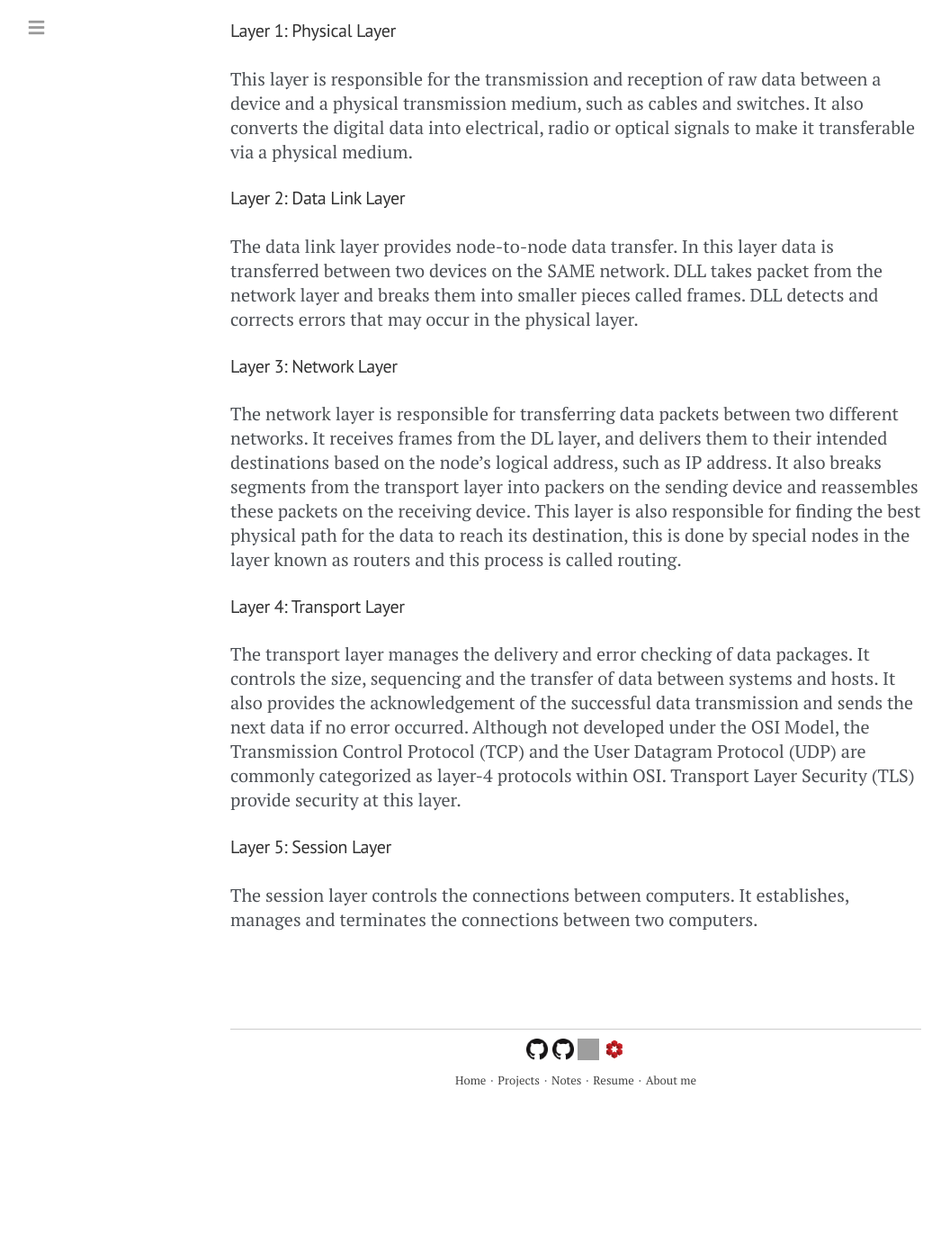
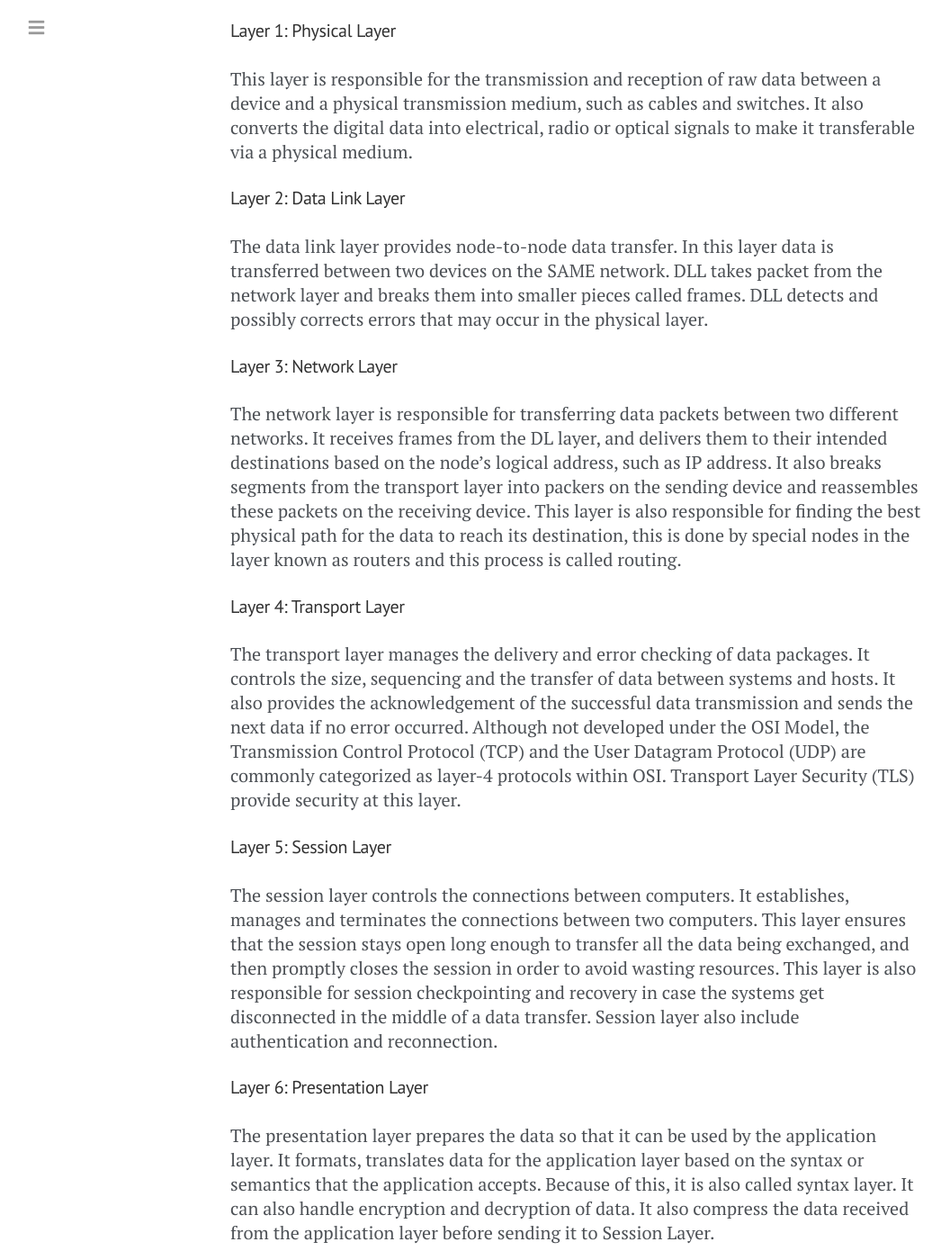
Before and after one commit to LeoAB10/LeoAB10.github.io, a Jekyll site: the page built from notes/CS224.md, in a window 1280 px wide and 1400 px high, scrolled down 1558 px. Shown: the whole window at 90% size, without its empty margins (0-1056 px from the left). Built offline with Jekyll 4.4.1, drawn with Linux system fonts in a browser that asks for light colours; before the commit the page ends 2769 px from its top, so only the background shows below that; some of the changed text lies outside the part shown; grey boxes are pictures that could not be loaded.

Commit message:
cs224 updated

```diff
--- a/notes/CS224.md
+++ b/notes/CS224.md
@@ -109,7 +109,7 @@ This layer is responsible for the transmission and reception of raw data between
 
 #### Layer 2: Data Link Layer
 
- The data link layer provides node-to-node data transfer. In this layer data is transferred between two devices on the SAME network. DLL takes packet from the network layer and breaks them into smaller pieces called frames. DLL detects and corrects errors that may occur in the physical layer.
+The data link layer provides node-to-node data transfer. In this layer data is transferred between two devices on the SAME network. DLL takes packet from the network layer and breaks them into smaller pieces called frames. DLL detects and possibly corrects errors that may occur in the physical layer.
 
 #### Layer 3: Network Layer
 
@@ -121,4 +121,12 @@ The transport layer manages the delivery and error checking of data packages. It
 
 #### Layer 5: Session Layer
 
-The session layer controls the connections between computers. It establishes, manages and terminates the connections between two computers.
+The session layer controls the connections between computers. It establishes, manages and terminates the connections between two computers. This layer ensures that the session stays open long enough to transfer all the data being exchanged, and then promptly closes the session in order to avoid wasting resources. This layer is also responsible for session checkpointing and recovery in case the systems get disconnected in the middle of a data transfer. Session layer also include authentication and reconnection.
+
+#### Layer 6: Presentation Layer
+
+The presentation layer prepares the data so that it can be used by the application layer. It formats, translates data for the application layer based on the syntax or semantics that the application accepts. Because of this, it is also called syntax layer. It can also handle encryption and decryption of data. It also compress the data received from the application layer before sending it to Session Layer.
+
+#### Layer 7: Application Layer
+
+This layer is closet to the end user and both the user and the application layer interact directly with the application. Just for clarification, the applications are not part of the application layer, rather this layer is responsible for the protocols and data manipulation that the software uses to present data to the user. Some of the protocols in Application layer are HTTP, FTP, SMPT, Telnet, DNS etc.
```
